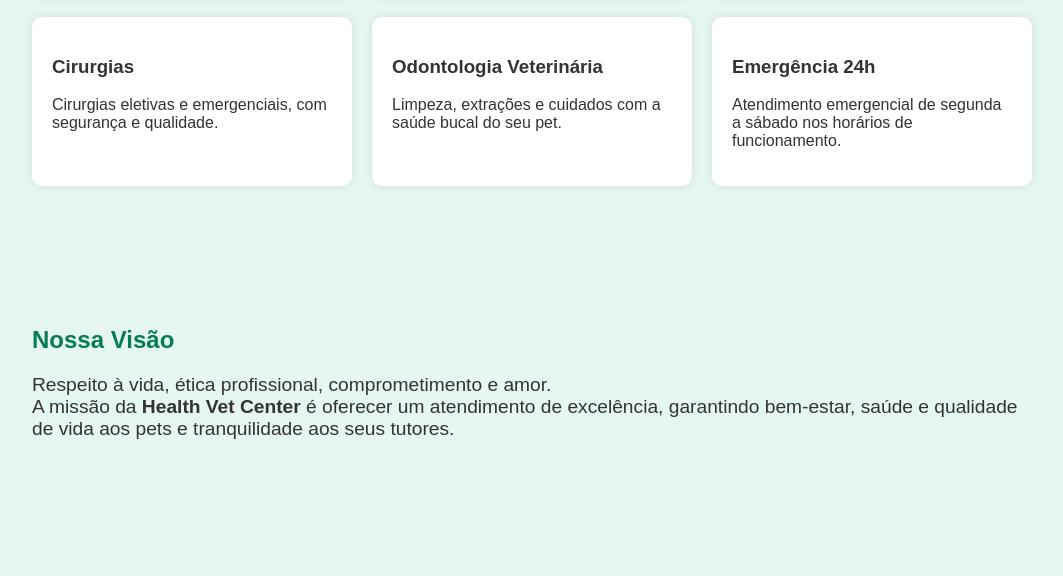
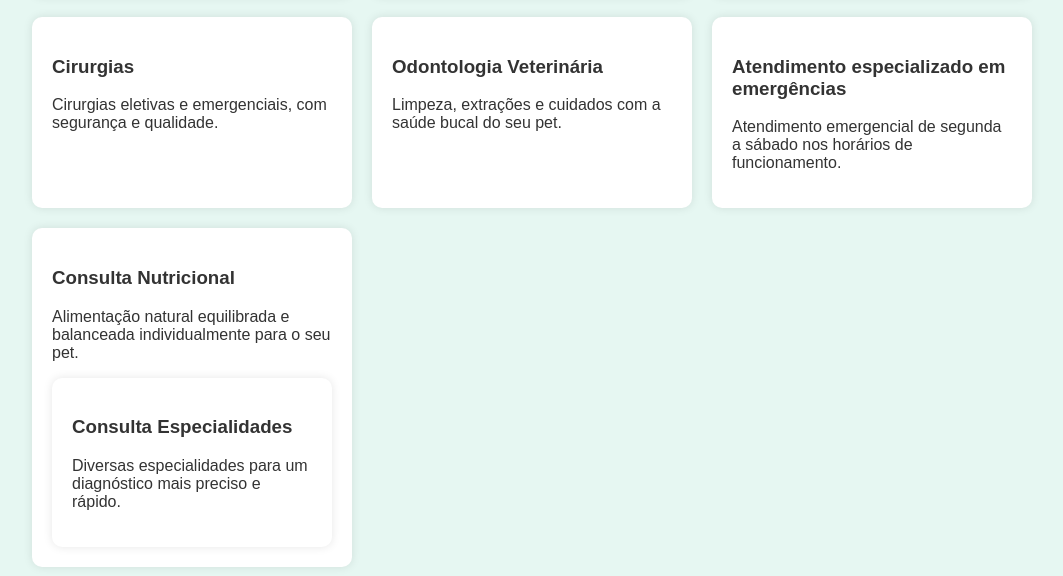
Before and after one commit to Danmonts/healthvetcenter, a plain HTML site: page index.html in a window 1280 px wide. Shown: the part 877-1453 px from the top of the page, without its empty margins (108-1171 px from the left). Drawn offline with Linux system fonts and the light colour scheme; grey boxes are pictures that could not be loaded.

Commit message:
Update index.html

```diff
--- a/index.html
+++ b/index.html
@@ -117,9 +117,15 @@
                 <p>Limpeza, extrações e cuidados com a saúde bucal do seu pet.</p>
             </div>
             <div class="service">
-                <h3>Emergência 24h</h3>
+                <h3>Atendimento especializado em emergências</h3>
                 <p>Atendimento emergencial de segunda a sábado nos horários de funcionamento.</p>
             </div>
+            <div class="service">
+                <h3>Consulta Nutricional</h3>
+                <p>Alimentação natural equilibrada e balanceada individualmente para o seu pet.</p>
+            <div class="service">
+                <h3>Consulta Especialidades</h3>
+                <p>Diversas especialidades para um diagnóstico mais preciso e rápido.</p>
         </div>
     </section>
 
```
